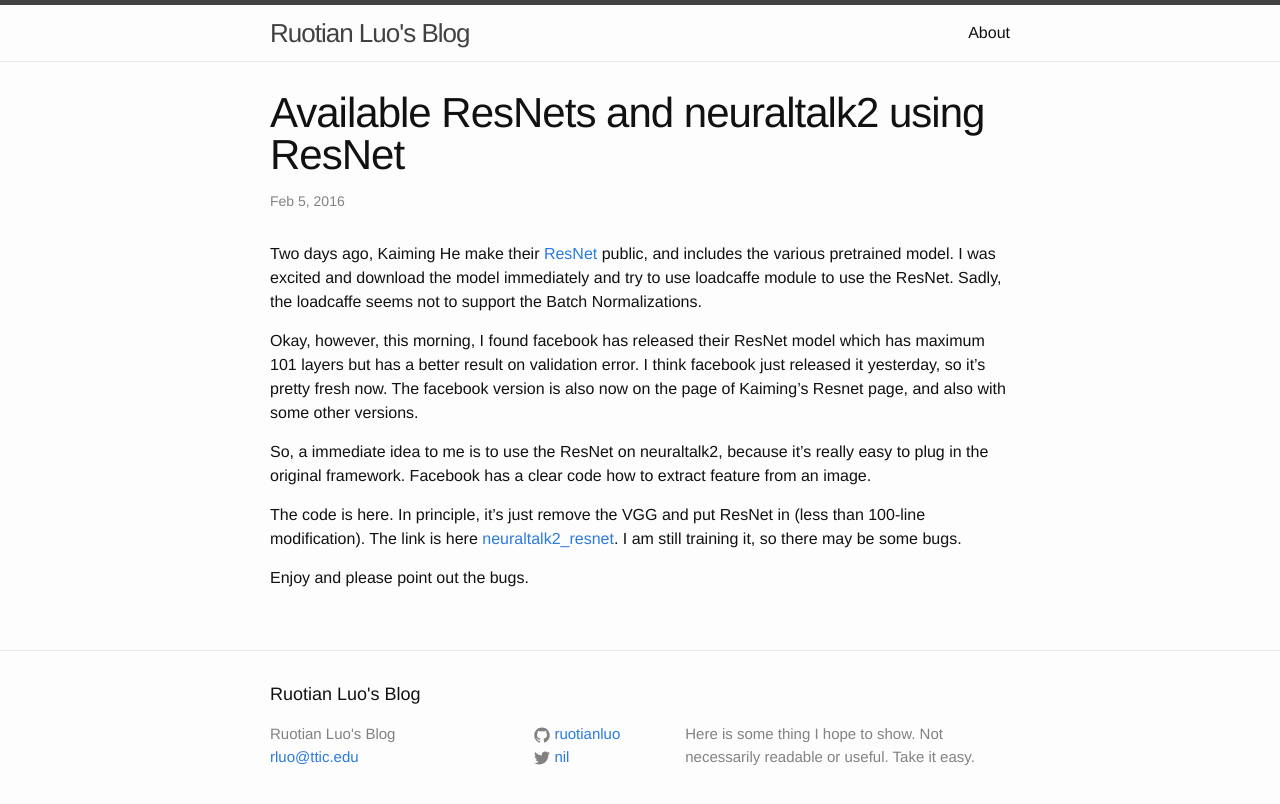
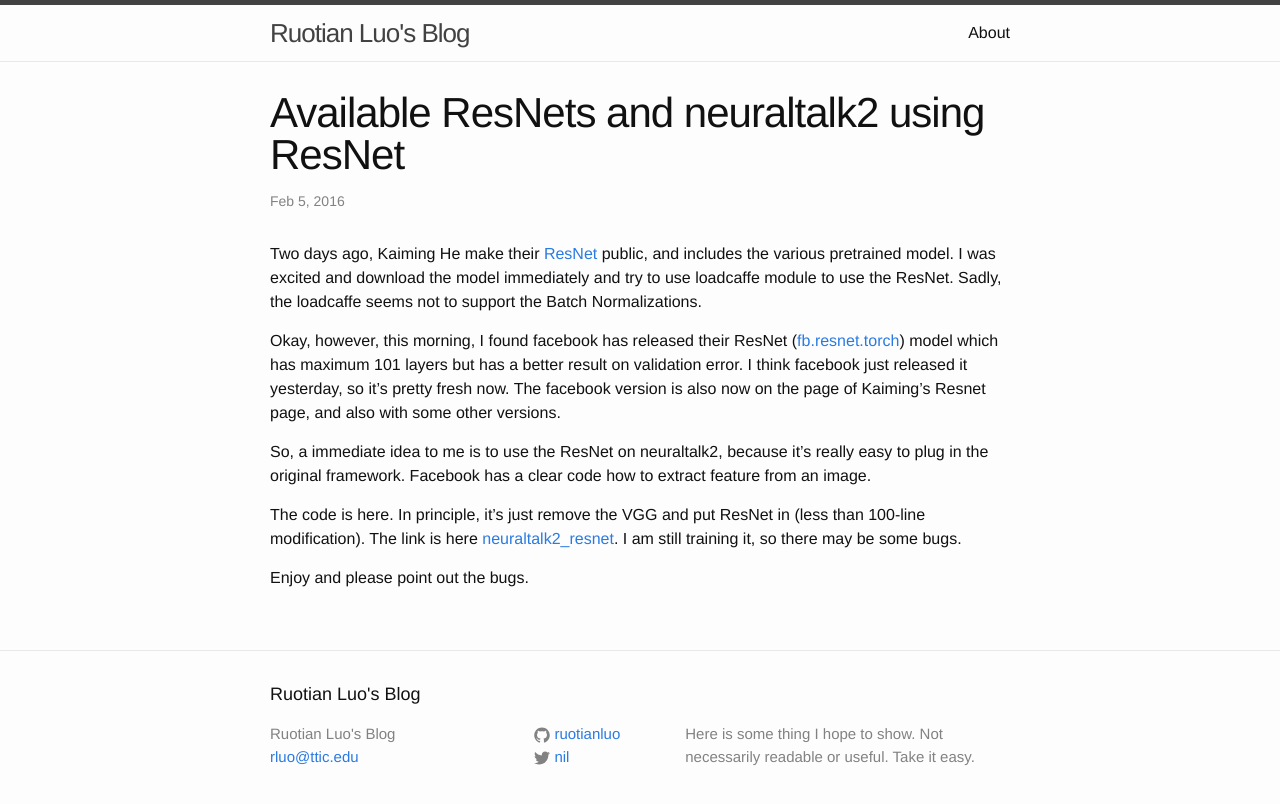
Before and after one commit to ruotianluo/ruotianluo.github.io, a Jekyll site: the page built from _posts/2016-02-05-nt2-resnet.markdown, in a window 1280 px wide. Shown: the top 804 px of the page. Built offline with Jekyll 4.4.1, drawn with Linux system fonts in a browser that asks for light colours; comment, search, counter and statistics services are not loaded.

Commit message:
Add a link.

```diff
--- a/_posts/2016-02-05-nt2-resnet.markdown
+++ b/_posts/2016-02-05-nt2-resnet.markdown
@@ -8,7 +8,7 @@ comments: true
 
 Two days ago, Kaiming He make their [ResNet](https://github.com/KaimingHe/deep-residual-networks) public, and includes the various pretrained model. I was excited and download the model immediately and try to use loadcaffe module to use the ResNet. Sadly, the loadcaffe seems not to support the Batch Normalizations.
 
-Okay, however, this morning, I found facebook has released their ResNet model which has maximum 101 layers but has a better result on validation error. I think facebook just released it yesterday, so it's pretty fresh now. The facebook version is also now on the page of Kaiming's Resnet page, and also with some other versions.
+Okay, however, this morning, I found facebook has released their ResNet ([fb.resnet.torch](https://github.com/facebook/fb.resnet.torch)) model which has maximum 101 layers but has a better result on validation error. I think facebook just released it yesterday, so it's pretty fresh now. The facebook version is also now on the page of Kaiming's Resnet page, and also with some other versions.
 
 So, a immediate idea to me is to use the ResNet on neuraltalk2, because it's really easy to plug in the original framework. Facebook has a clear code how to extract feature from an image.
 
```
